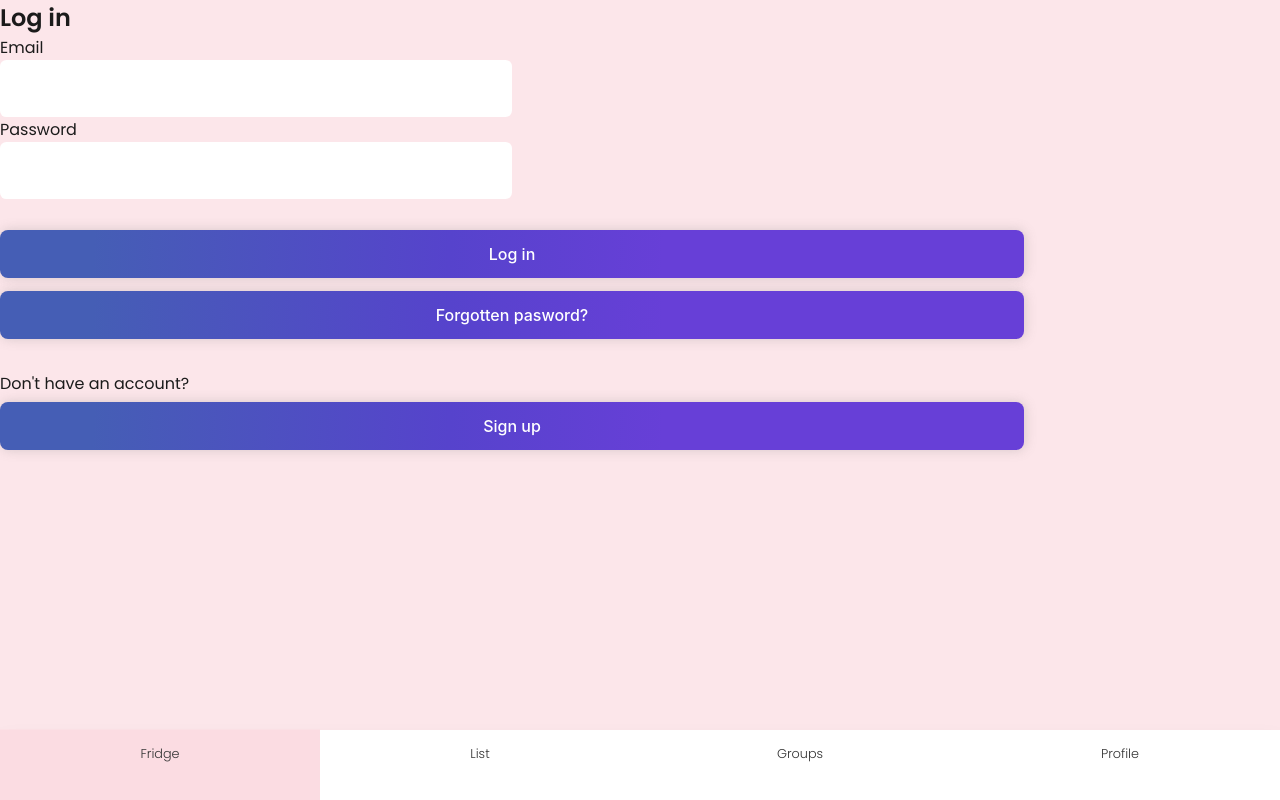
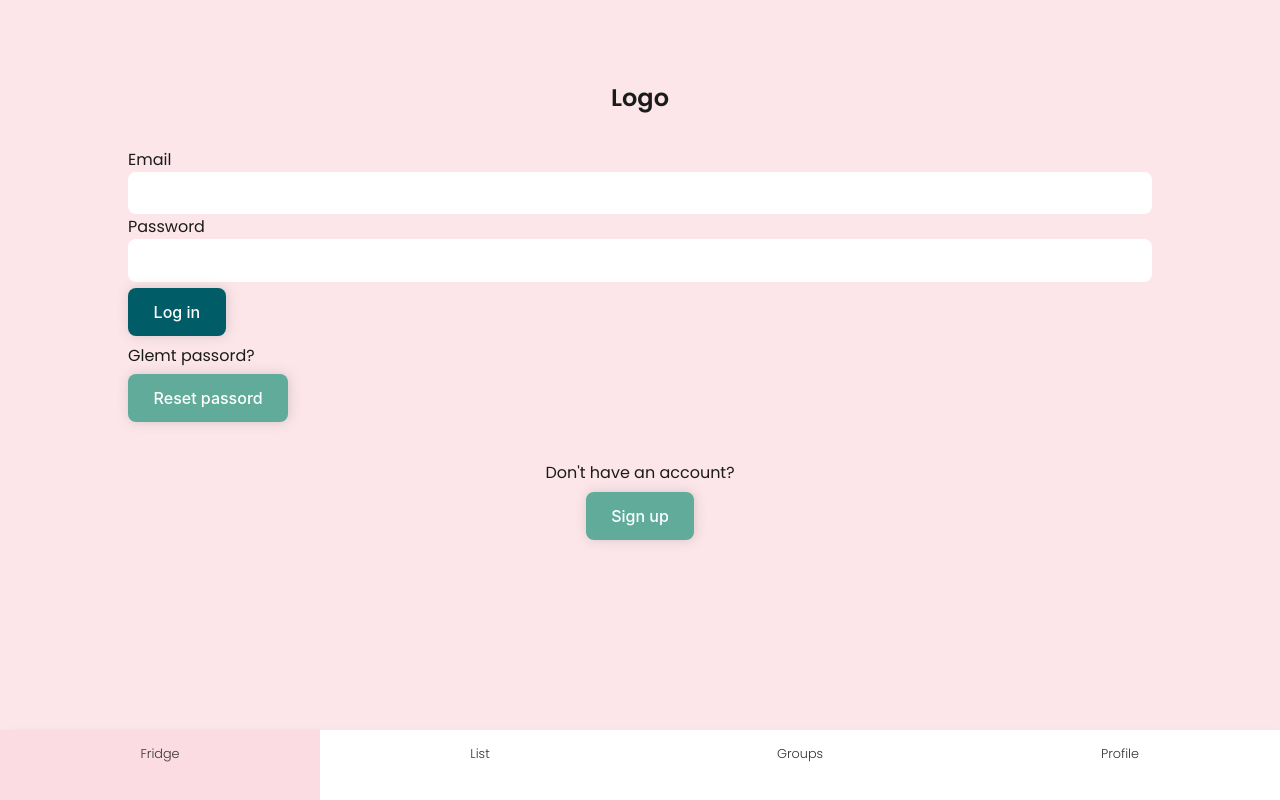
Before and after one commit to emilboe/database_todo_app, a React (Create React App) app: page /login in a window 1280 px wide. Built offline with nearby package versions, Linux system fonts and the light colour scheme; no server answers; some icons are missing.

Commit message:
Components in folders, login navigation fix

```diff
--- a/src/components/ShopList.jsx
+++ b/src/components/Fridge/Fridge.jsx
@@ -1,37 +1,24 @@
 import React, { useEffect, useState } from 'react';
-import { useAuth } from '../contexts/AuthContext';
-import { db } from '../firebase';
-import Todo from './TodoItem/TodoItem';
-import { query, onSnapshot, doc, updateDoc, deleteDoc } from 'firebase/firestore';
+import { useAuth } from '../../contexts/AuthContext';
+import { db } from '../../firebase';
+import { useNavigate } from 'react-router-dom';
+import Todo from '../TodoItem/TodoItem';
+import {  query, onSnapshot, doc, updateDoc, deleteDoc } from 'firebase/firestore';
 
 
 
-export default function ShopList() {
-  const { currentUser } = useAuth()
+export default function Fridge() {
+  const { currentUser, logout } = useAuth()
   const [title, setTitle] = useState('')
   const [collabName, setCollabName] = useState('')
   const [list, setList] = useState(currentUser.email)
   const [todo, setTodo] = useState([])
   const [collaborators, setCollaborators] = useState([])
-
-  const fetchUserListID = (uid) => {
-    const q = query(db.collection('userData').doc(uid).collection('groupAccess'))
-    const unsub = onSnapshot(q, (querySnapshot) => {
-      let groupIDs = []
-      querySnapshot.forEach((doc) => {
-        groupIDs.push({ ...doc.data(), id: doc.id })
-      })
-      setGroupList(groupIDs)
-    })
-    return () => unsub()
-  }
-
-
   const [group, setGroup] = useState('personal')
-  const [groupList, setGroupList] = useState('personal')
+  const navigate = useNavigate()
 
   const fetchList = (col) => {
-    const q = query(db.collection('groups').doc(currentUser.uid + group).collection('list'))
+    const q = query(db.collection('groups').doc(currentUser.uid + group).collection('fridge'))
     const unsub = onSnapshot(q, (querySnapshot) => {
       let todosArray = []
       querySnapshot.forEach((doc) => {
@@ -57,13 +44,10 @@ export default function ShopList() {
 
   }
 
-
   useEffect(() => {
     fetchList(list)
     fetchCollabs()
-    fetchUserListID(currentUser.uid)
   })
-
 
   const handleEdit = async (todo, title) => {
     await updateDoc(doc(db, list, todo.id), { title: title })
@@ -82,7 +66,7 @@ export default function ShopList() {
 
       try {
         console.log('sending data')
-        await db.collection('groups').doc(currentUser.uid + group.id).collection('list').add({
+        await db.collection('groups').doc(currentUser.uid + group).collection('fridge').add({
           title,
           complete: false
         })
@@ -135,9 +119,16 @@ export default function ShopList() {
 
   }
 
+
+
+  function handleLogout() {
+    logout()
+    navigate('/login')
+  }
+
   return (
     <>
-      <h1>Shopping List</h1>
+      <h1>Fridge</h1>
       <p>Hello, {currentUser.displayName}</p>
       <p>Current group: {group}</p>
       <div className='collaborators'>
--- a/src/components/Groups.jsx
+++ b/src/components/Groups/Groups.jsx
@@ -1,7 +1,7 @@
 import React, { useEffect, useState } from 'react';
-import { useAuth } from '../contexts/AuthContext';
-import { db } from '../firebase';
-import Group from './GroupItem/GroupItem';
+import { useAuth } from '../../contexts/AuthContext';
+import { db } from '../../firebase';
+import Group from '../GroupItem/GroupItem';
 import { query, onSnapshot } from 'firebase/firestore';
 
 
--- a/src/components/UpdateProfile.js
+++ b/src/components/Profile/UpdateProfile.jsx
@@ -1,6 +1,6 @@
 import React, { useRef, useState } from 'react';
 import { Link, useNavigate } from 'react-router-dom'
-import { useAuth } from '../contexts/AuthContext';
+import { useAuth } from '../../contexts/AuthContext';
 
 export default function UpdateProfile() {
     const { updateEmail, updatePassword, currentUser, logout, updateUsername, updatePhotoURL } = useAuth()
--- a/src/components/Fridge.jsx
+++ b/src/components/ShopList/ShopList.jsx
@@ -1,24 +1,37 @@
 import React, { useEffect, useState } from 'react';
-import { useAuth } from '../contexts/AuthContext';
-import { db } from '../firebase';
-import { useNavigate } from 'react-router-dom';
-import Todo from './TodoItem/TodoItem';
-import {  query, onSnapshot, doc, updateDoc, deleteDoc } from 'firebase/firestore';
+import { useAuth } from '../../contexts/AuthContext';
+import { db } from '../../firebase';
+import Todo from '../TodoItem/TodoItem';
+import { query, onSnapshot, doc, updateDoc, deleteDoc } from 'firebase/firestore';
 
 
 
-export default function Fridge() {
-  const { currentUser, logout } = useAuth()
+export default function ShopList() {
+  const { currentUser } = useAuth()
   const [title, setTitle] = useState('')
   const [collabName, setCollabName] = useState('')
   const [list, setList] = useState(currentUser.email)
   const [todo, setTodo] = useState([])
   const [collaborators, setCollaborators] = useState([])
+
+  const fetchUserListID = (uid) => {
+    const q = query(db.collection('userData').doc(uid).collection('groupAccess'))
+    const unsub = onSnapshot(q, (querySnapshot) => {
+      let groupIDs = []
+      querySnapshot.forEach((doc) => {
+        groupIDs.push({ ...doc.data(), id: doc.id })
+      })
+      setGroupList(groupIDs)
+    })
+    return () => unsub()
+  }
+
+
   const [group, setGroup] = useState('personal')
-  const navigate = useNavigate()
+  const [groupList, setGroupList] = useState('personal')
 
   const fetchList = (col) => {
-    const q = query(db.collection('groups').doc(currentUser.uid + group).collection('fridge'))
+    const q = query(db.collection('groups').doc(currentUser.uid + group).collection('list'))
     const unsub = onSnapshot(q, (querySnapshot) => {
       let todosArray = []
       querySnapshot.forEach((doc) => {
@@ -44,10 +57,13 @@ export default function Fridge() {
 
   }
 
+
   useEffect(() => {
     fetchList(list)
     fetchCollabs()
+    fetchUserListID(currentUser.uid)
   })
+
 
   const handleEdit = async (todo, title) => {
     await updateDoc(doc(db, list, todo.id), { title: title })
@@ -66,7 +82,7 @@ export default function Fridge() {
 
       try {
         console.log('sending data')
-        await db.collection('groups').doc(currentUser.uid + group).collection('fridge').add({
+        await db.collection('groups').doc(currentUser.uid + group.id).collection('list').add({
           title,
           complete: false
         })
@@ -119,16 +135,9 @@ export default function Fridge() {
 
   }
 
-
-
-  function handleLogout() {
-    logout()
-    navigate('/login')
-  }
-
   return (
     <>
-      <h1>Fridge</h1>
+      <h1>Shopping List</h1>
       <p>Hello, {currentUser.displayName}</p>
       <p>Current group: {group}</p>
       <div className='collaborators'>
--- a/src/components/ForgotPW.js
+++ b/src/components/Signup + Login/ForgotPW.jsx
@@ -1,6 +1,6 @@
 import React, { useRef, useState } from 'react';
 import { Link } from 'react-router-dom';
-import { useAuth } from '../contexts/AuthContext';
+import { useAuth } from '../../contexts/AuthContext';
 
 export default function ForgotPW() {
     const emailRef = useRef()
--- a/src/components/Login.js
+++ b/src/components/Signup + Login/Login.jsx
@@ -1,6 +1,7 @@
-import React, { useRef, useState } from 'react';
+import React, { useEffect, useRef, useState } from 'react';
 import { Link, useNavigate } from 'react-router-dom';
-import { useAuth } from '../contexts/AuthContext';
+import { useAuth } from '../../contexts/AuthContext';
+import './login.css';
 
 export default function Login() {
     const emailRef = useRef()
@@ -28,31 +29,40 @@ export default function Login() {
         setLoading(false)
     }
 
+    const redirectIfLoggedIn = () => {
+        currentUser && navigate('/')
+    }
+    useEffect(() => {
+        redirectIfLoggedIn()
+    })
+
     return (
-        <>
-            <h1>Log in</h1>
-            <form onSubmit={handleSubmit}>
-                <div>
-                    <label>Email</label><br />
+        <div className="loginContainer">
+            <h1>Logo</h1>
+            <form onSubmit={handleSubmit} className="fillForm">
+                <div className='inputSection'>
+                    <label>Email</label>
                     <input type="email" ref={emailRef} required />
                 </div>
                 <div>
-                    <label>Password</label><br />
+                    <label>Password</label>
                     <input type="password" ref={passwordRef} required />
                 </div>
-                <br />
-                <button className="purp" disabled={loading} type="submit">Log in</button>
+                <button className="greenBG" disabled={loading} type="submit">Log in</button>
                 <div>{error ? error : ''}</div>
+                <div className='forgotPWSection'>
+                    <label>Glemt passord?</label>
+                    <Link to='/forgot-password'><button className="grassBG">Reset passord</button></Link>
+                </div>
+
             </form>
-            <div>
-                <Link to='/forgot-password'><button className="purp"> Forgotten pasword?</button></Link>
+            <div className='signupSection'>
+                <label>Don't have an account?</label>
+                <Link to="/signup"> <button className="grassBG">Sign up</button></Link>
             </div>
-            <br />
-            <div>Don't have an account?<br />
-                <Link to="/signup"> <button className="purp">Sign up</button></Link></div>
 
 
             <div>{currentUser && "you're already logged in as: " + currentUser.email}</div>
-        </>
+        </div>
     )
 }
--- a/src/components/Signup.js
+++ b/src/components/Signup + Login/Signup.jsx
@@ -1,6 +1,6 @@
-import React, { useRef, useState } from 'react';
+import React, { useEffect, useRef, useState } from 'react';
 import { Link, useNavigate } from 'react-router-dom'
-import { useAuth } from '../contexts/AuthContext';
+import { useAuth } from '../../contexts/AuthContext';
 
 export default function Signup() {
     const emailRef = useRef()
@@ -32,31 +32,37 @@ export default function Signup() {
         }
     }
 
+    const redirectIfLoggedIn = () => {
+        //navigates to profile if user tries to access signup when already logged in
+        currentUser && navigate('/profile')
+    }
+    // should probably be called before component loads, not in useEffect.
+    useEffect(() => {
+        redirectIfLoggedIn()
+    },[])
+
     return (
         <>
             <h1>Sign up</h1>
             <form onSubmit={handleSubmit}>
                 <div>
-                    <label>Email</label><br />
+                    <label>Brukernavn / E-post</label><br />
                     <input type="email" ref={emailRef} required />
                 </div>
                 <div>
-                    <label>Password</label><br />
+                    <label>Passord</label><br />
                     <input type="password" ref={passwordRef} required />
                 </div>
                 <div>
-                    <label>Confirm Password</label><br />
+                    <label>Gjenta passord</label><br />
                     <input type="password" ref={passwordConfirmRef} required />
                 </div>
-                <br />
                 <button className="purp" disabled={loading} type="submit">Sign up</button>
                 <div>{error ? error : ''}</div>
             </form>
-            <br />
-            <div>Already have an account? <Link to="/login">
-                <br />
-                <button className="purp">Log in</button></Link></div>
-            <br />
+
+            <div>Har du allerede en bruker? <Link to="/login">
+                <button className="purp">Logg inn</button></Link></div>
             <div>{currentUser && "you're already logged in as: " + currentUser.email}</div>
         </>
     )
--- /dev/null
+++ b/src/components/Signup + Login/login.css
@@ -0,0 +1,25 @@
+.loginContainer {
+    margin: auto;
+    display: flex;
+    flex-direction: column;
+    align-items: center;
+    gap: 2rem;
+    margin-top: 10vh;
+    width: 80vw;
+}
+
+form,
+.inputSection {
+    width: 100%;
+}
+
+.forgotPWSection {
+    display: flex;
+    flex-direction: column;
+}
+
+.signupSection {
+    display: flex;
+    flex-direction: column;
+    align-items: center;
+}
--- a/src/components/globals.css
+++ b/src/components/globals.css
@@ -12,6 +12,7 @@
 :root {
     --color-pink: #FBDCE2;
     --color-moss: #005C66;
+    --color-grass: #60AB9A;
     --color-pinkOffset: rgba(251, 220, 226, 0.7);
     --color-coral: LightCoral;
     --color-dark: rgb(50, 50, 50);
@@ -36,42 +37,29 @@ section {
     transition-duration: 0.1s;
 }
 
-.purp {
-    background-image: linear-gradient(92.88deg, #455eb5 9.16%, #5643cc 43.89%, #673fd7 64.72%);
+.greenBG {
+    background-color: var(--color-moss);
 }
 
-.red {
-    background-image: linear-gradient(92.88deg, #b5457d 9.16%, #cc4343 43.89%, #d73f3f 64.72%);
+.grassBG {
+    background-color: var(--color-grass);
 }
 
 .green {
-    background-image: linear-gradient(92.88deg, #45b558 9.16%, #43cc61 43.89%, #7cd73f 64.72%);
+    background-color: linear-gradient(92.88deg, #45b558 9.16%, #43cc61 43.89%, #7cd73f 64.72%);
 }
 
 textarea,
-input[type] {
-    display: block;
-    margin: 0;
-    padding: var(--inputPaddingV) var(--inputPaddingH);
+input {
     color: black;
-    width: 40%;
-    padding: 1rem;
+    width: 100%;
+    align-self: stretch;
+    padding: .7rem;
     /* margin: .5rem 0; */
     font-family: inherit;
-    font-size: var(--inputFontSize);
     font-weight: inherit;
-    line-height: var(--inputLineHeight);
     border: none;
-    border-radius: 0.4rem;
-    transition: box-shadow var(--transitionDuration);
-}
-
-@media only screen and (max-width: 600px) {
-
-    textarea,
-    input[type] {
-        width: 90%;
-    }
+    border-radius: 0.5rem;
 }
 
 textarea,
@@ -120,7 +108,6 @@ button {
     user-select: none;
     -webkit-user-select: none;
     touch-action: manipulation;
-    width: 80vw;
     margin: 0.4em 0;
     border-radius: .5rem;
     box-shadow: 1px 0 12px rgba(108, 108, 108, 0.25);
--- a/src/contexts/AuthContext.js
+++ b/src/contexts/AuthContext.js
@@ -19,6 +19,7 @@ export function AuthProvider({ children }) {
       db.collection('userData').doc(res.user.uid).collection('groupAccess').add({
         listName: 'personal'
       })
+      // this whole section might me unnecesarry as it is possible to access the doc id later.
         .then(function (docRef) {
           console.log("Document written with ID: ", docRef.id);
           // surely it's possible to access docref while writing the the doc the firs time right?
@@ -201,7 +202,7 @@ export function AuthProvider({ children }) {
     updatePhotoURL
   }
   return (
-    <AuthContext.Provider value={value}>
+    <AuthContext.Provider value={value} >
       {!loading && children}
     </AuthContext.Provider>
   )
```
Also changed, not shown: src/components/App.jsx (+7 -5 lines), src/components/Lost/Lost.jsx (renamed from src/components/Lost.js).
